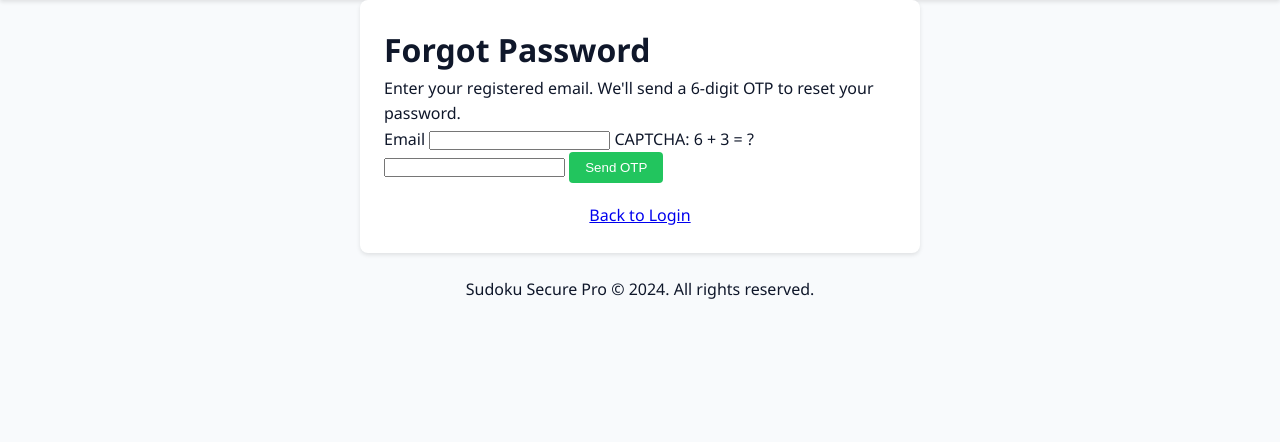
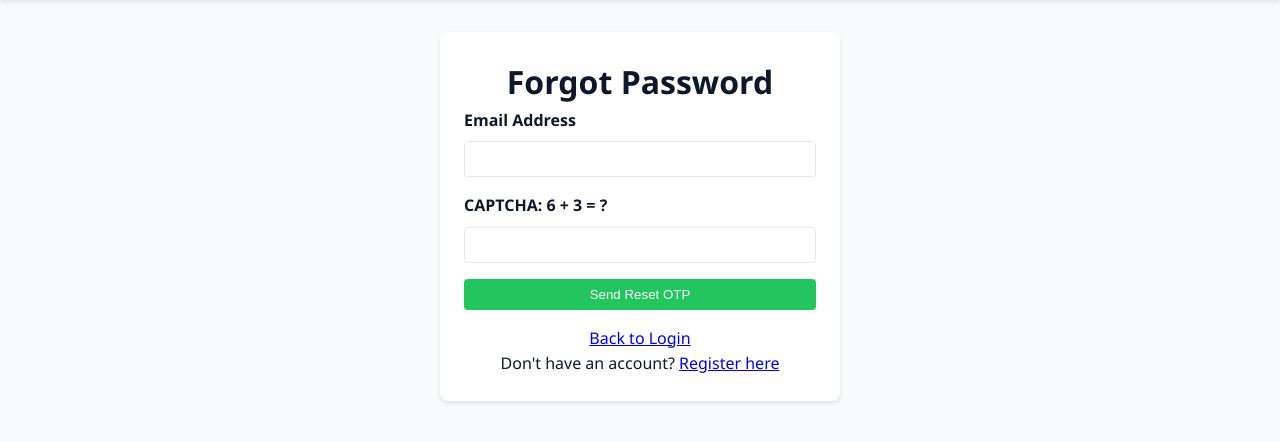
Before and after one commit to harsha86396/sudoku_app, a Flask app: page /forgot_password in a window 1280 px wide. Shown: the part 70-512 px from the top of the page. Run offline with Flask 3, Linux system fonts and the light colour scheme.

Commit message:
Update forgot_password.html

```diff
--- a/templates/forgot_password.html
+++ b/templates/forgot_password.html
@@ -1,23 +1,53 @@
-{% extends 'base.html' %}
-{% block content %}
-<div class="card" style="max-width:560px;margin:auto">
-  <h1>Forgot Password</h1>
-  <p class="small">Enter your registered email. We'll send a 6-digit OTP to reset your password.</p>
-  {% if msg %}<div class="alert">{{ msg }}</div>{% endif %}
-  {% if err %}<div class="alert err">{{ err }}</div>{% endif %}
-  <form action="/forgot_password" method="post">
-    <label>Email</label>
-    <input type="email" name="email" required value="{{ email or '' }}">
+<!DOCTYPE html>
+<html lang="en">
+<head>
+    <meta charset="UTF-8">
+    <meta name="viewport" content="width=device-width, initial-scale=1.0">
+    <title>Forgot Password - Sudoku Secure Pro</title>
+    <link rel="stylesheet" href="/static/css/style.css">
+</head>
+<body>
+    <header>
+        <nav class="container">
+            <div class="logo">Sudoku Secure Pro</div>
+            <ul class="nav-links">
+                <li><a href="/">Home</a></li>
+                <li><a href="/login">Login</a></li>
+                <li><a href="/register">Register</a></li>
+            </ul>
+        </nav>
+    </header>
 
-    <label>CAPTCHA: {{ captcha_q }}</label>
-    <input name="captcha_answer" required>
-    <input type="hidden" name="captcha_token" value="{{ captcha_t }}">
+    <main class="container">
+        <div class="card" style="max-width: 400px; margin: 2rem auto;">
+            <h1 class="text-center">Forgot Password</h1>
 
-    <button class="btn" type="submit">Send OTP</button>
-  </form>
+            {% if err %}
+            <div style="color: red; margin-bottom: 1rem; padding: 0.5rem; background: #fee; border: 1px solid #fcc;">
+                {{ err }}
+            </div>
+            {% endif %}
 
-  <div style="margin-top: 20px; text-align: center;">
-    <a href="/login">Back to Login</a>
-  </div>
-</div>
-{% endblock %}
+            <form method="POST">
+                <div class="form-group">
+                    <label class="form-label" for="email">Email Address</label>
+                    <input type="email" class="form-input" id="email" name="email" value="{{ email if email }}" required>
+                </div>
+
+                <div class="form-group">
+                    <label class="form-label" for="captcha_answer">CAPTCHA: {{ captcha_q }}</label>
+                    <input type="text" class="form-input" id="captcha_answer" name="captcha_answer" required>
+                    <input type="hidden" name="captcha_token" value="{{ captcha_t }}">
+                </div>
+
+                <button type="submit" class="btn" style="width: 100%;">Send Reset OTP</button>
+            </form>
+
+            <div class="mt-2 text-center">
+                <p><a href="/login">Back to Login</a></p>
+                <p>Don't have an account? <a href="/register">Register here</a></p>
+            </div>
+        </div>
+    </main>
+</body>
+</html>
```
